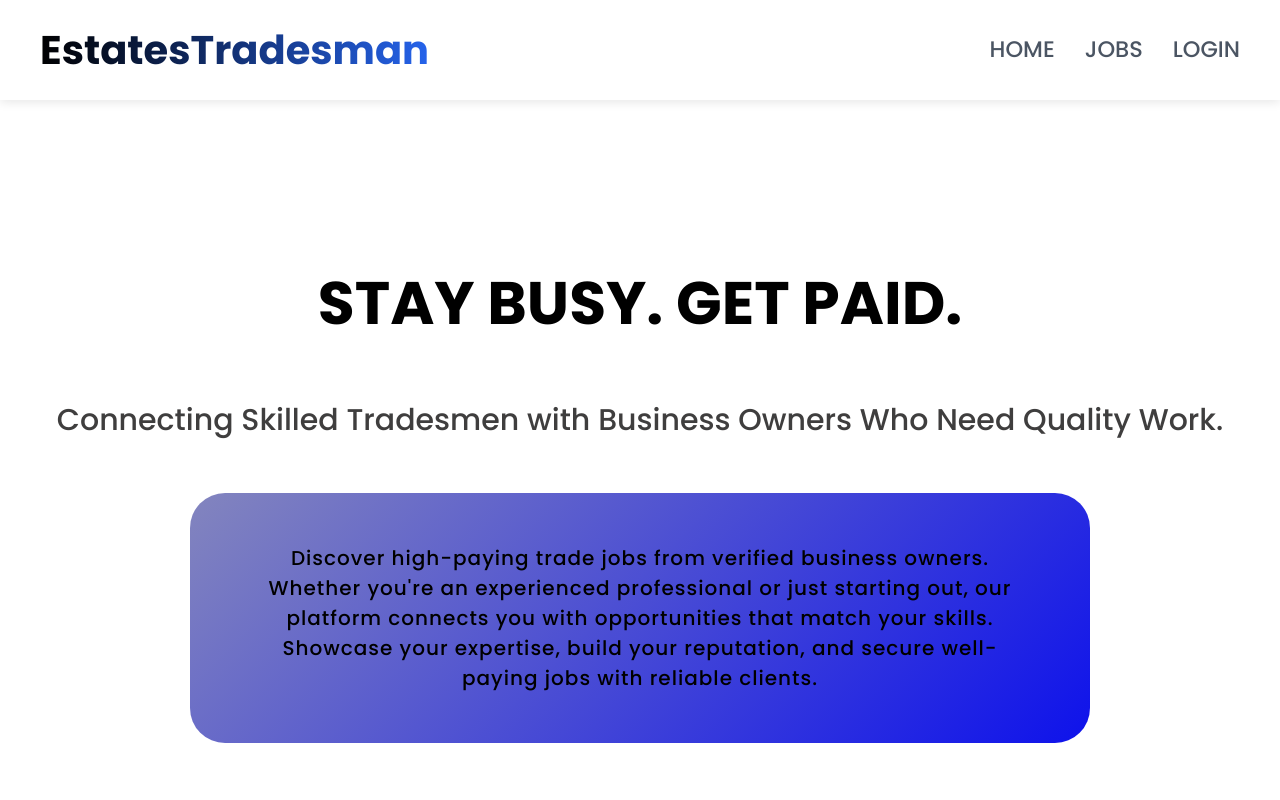
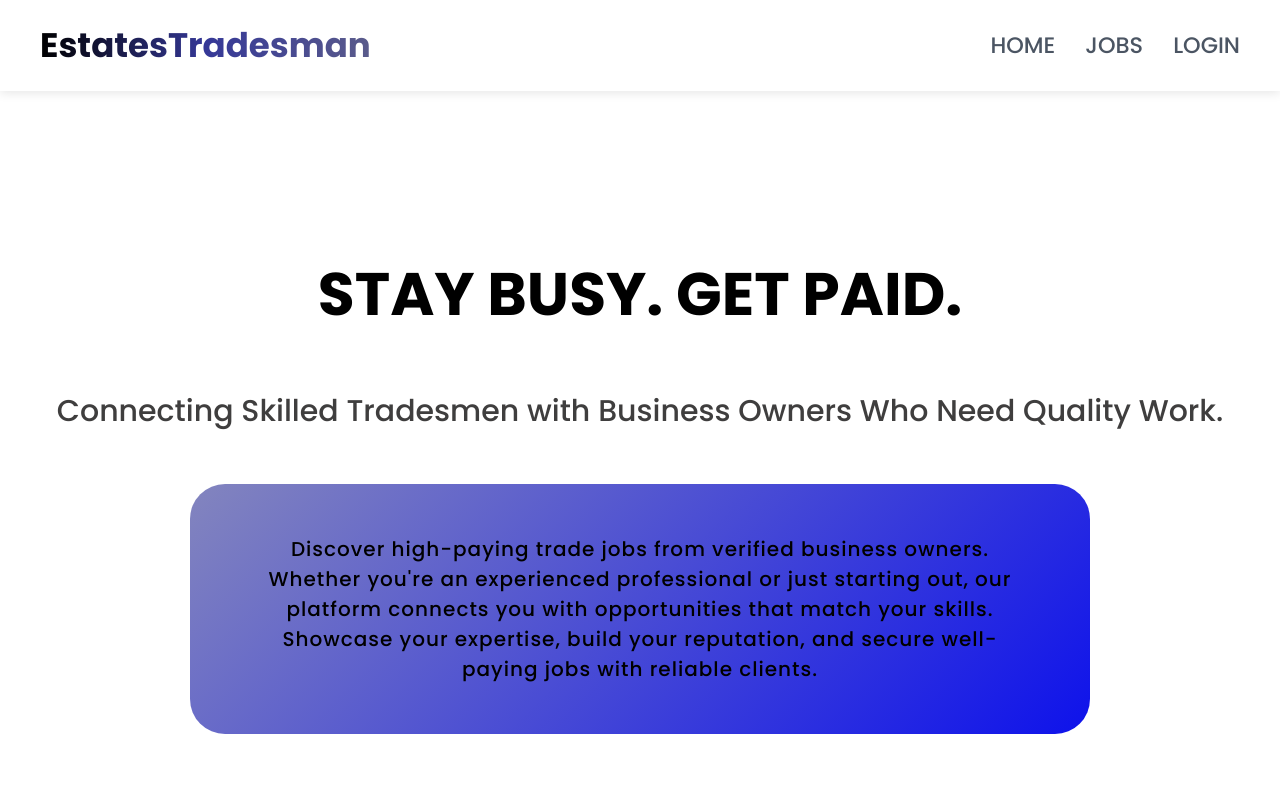
Before and after one commit to stellariley/EstatesTradesman, a React (Vite) app in the folder frontend/: page / in a window 1280 px wide. Shown: the top 800 px of the page. Built offline with nearby package versions, Linux system fonts and the light colour scheme; no server answers.

Commit message:
navbar2.0

```diff
--- a/frontend/src/App.css
+++ b/frontend/src/App.css
@@ -98,9 +98,9 @@ body {
 }
 
 .logo {
-  font-size: 2rem;
+  font-size: 1.7rem;
   font-weight: bold;
-  background: linear-gradient(90deg, rgb(0, 0, 0), #2563eb);
+  background: linear-gradient(90deg, rgb(0, 0, 0), #353897, #5a5b8b);
   background-clip: text;
   -webkit-background-clip: text;
   -webkit-text-fill-color: transparent;
@@ -108,7 +108,7 @@ body {
 }
 
 .logo:hover {
-  background: linear-gradient(90deg, #2563eb, rgb(0, 0, 0));
+  background: linear-gradient(90deg, #7c7fd6, rgb(0, 0, 0), #7c7fd6);
   background-clip: text;
   -webkit-background-clip: text;
   -webkit-text-fill-color: transparent;
@@ -125,7 +125,7 @@ body {
 }
 
 .link {
-  font-size: 1.125rem;
+  font-size: 1.12rem;
   font-weight: 500;
   color: #4b5563;
   text-decoration: none;
```
